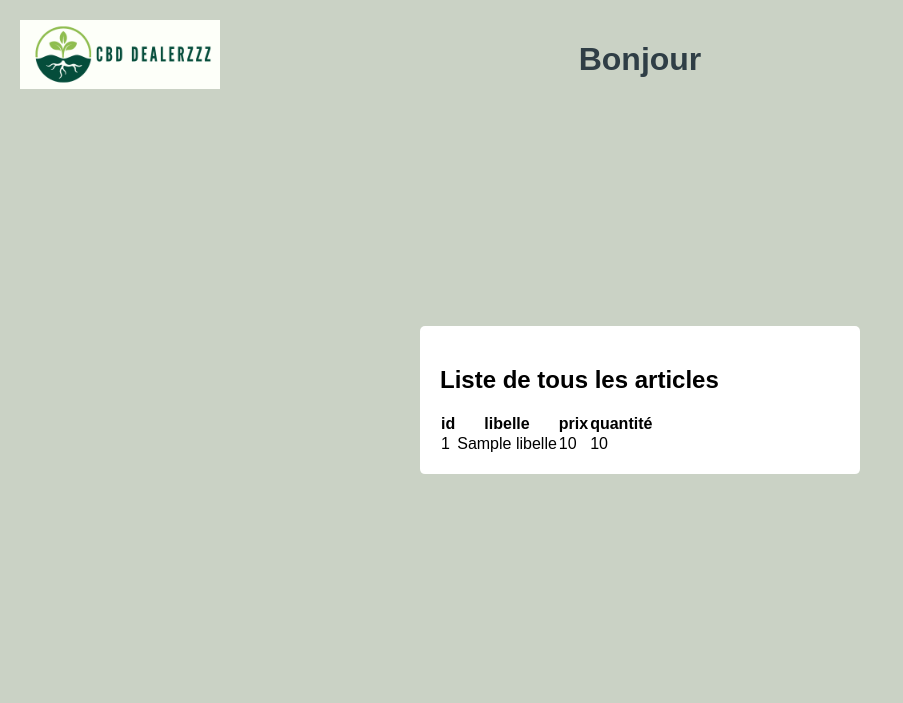
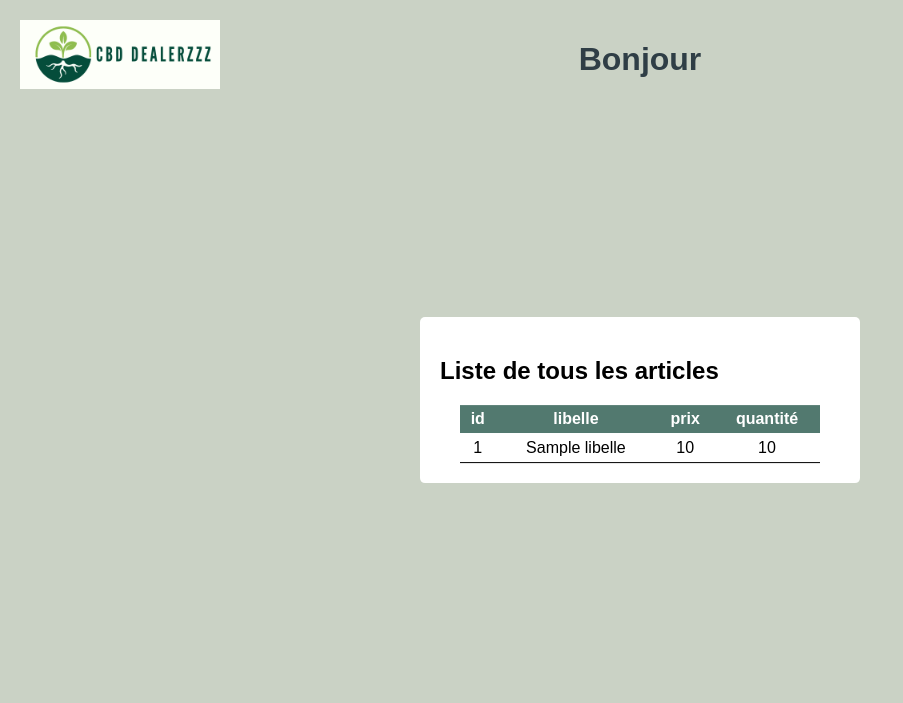
Before and after one commit to lone0s/SWS, a Symfony app: template templates/site/liste.html.twig in a window 1280 px wide. Shown: the top 703 px of the page, without its empty margins (0-903 px from the left). Run offline with Twig, Linux system fonts and the light colour scheme; the template is opened without the code that fills it: most values are stand-ins (such as "Sample title", 1, 10 or a date in 2020); some libraries are stand-ins or nearby versions.

Commit message:
git terminado today

```diff
--- a/public/css/main.css
+++ b/public/css/main.css
@@ -127,6 +127,24 @@ button:hover{
     color: red;
 }
 
+table, th, td{
+    border-bottom: 1px solid;
+    padding: 5px;
+    text-align: center;
+}
+
 table{
     border-collapse: collapse;
+    width: 90%;
+    margin-left: auto;
+    margin-right: auto;
 }
+
+th{
+    background-color: #52796F;
+    color: white;
+}
+
+tr:hover{
+    background-color: #84A98C;
+}
```
